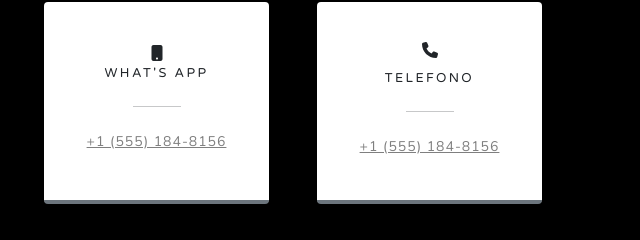
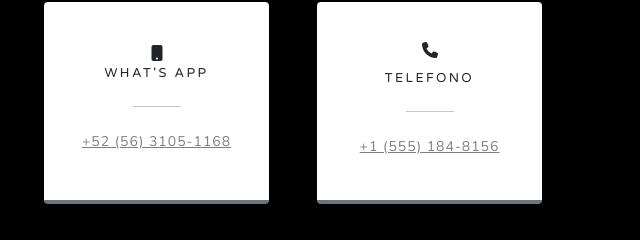
Before and after one commit to CristianRH94/hacktheocean_mtb, a plain HTML site: page index.html in a window 1280 px wide. Shown: the part 3581-3821 px from the top of the page, 620-1260 px from the left. Drawn offline with nearby package versions, Linux system fonts and the light colour scheme; files whose address does not match are found by name.

Commit message:
cambio de numero de contacto

```diff
--- a/index.html
+++ b/index.html
@@ -177,7 +177,7 @@
                                 <i class="fa-solid fa-mobile-button"></i>
                                 <h4 class="text-uppercase m-0"> What's App </h4>
                                 <hr class="my-4 mx-auto" />
-                                <div class="small text-black-50"><a href="https://wa.me/+525618452626?text=Quiero%20unirme" target="_blank">+1 (555) 184-8156</a></div>
+                                <div class="small text-black-50"><a href="https://wa.me/+525631051168?text=Quiero%20unirme">+52 (56) 3105-1168</a></div>
                             </div>
                         </div>
                     </div>
```
